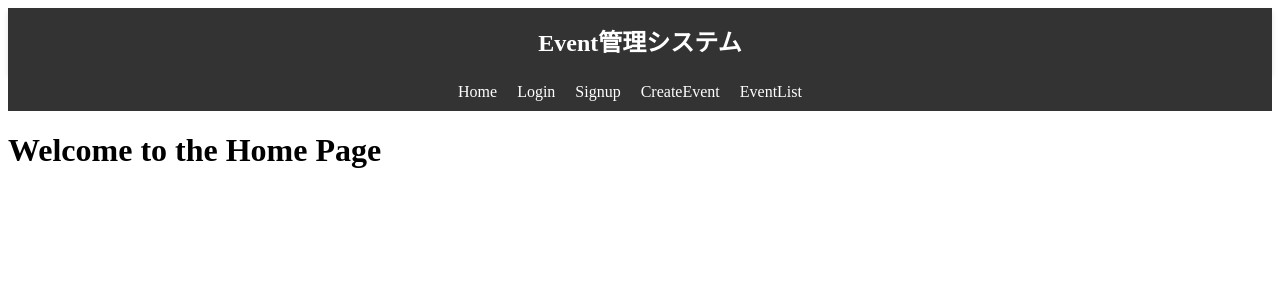
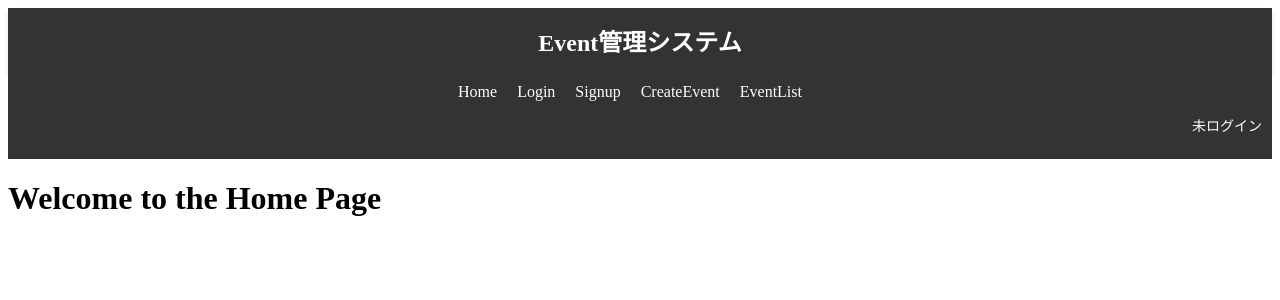
Before and after one commit to kh32n/event-system, a React (Create React App) app in the folder client/: page / in a window 1280 px wide. Shown: the top 300 px of the page. Built offline with nearby package versions, Linux system fonts and the light colour scheme.

Commit message:
feat:ナビゲーションにログイン状態の表示を追加

```diff
--- a/client/src/components/Navbar.js
+++ b/client/src/components/Navbar.js
@@ -1,8 +1,34 @@
 import React from 'react';
 import { Link } from 'react-router-dom';
 import '../styles/Navbar.css'
+import { useState } from "react";
+function Navbar() {
+  const [isLogin,setIsLogin] = useState(false);
 
-function Navbar() {
+  function LoginNav({Login}){
+    if(isLogin){
+      return (
+        <nav className="nav">
+        <ul>
+          <li>
+            <Link to="/">Home</Link>
+          </li>
+          <li>
+            <Link to="/signup">Signup</Link>
+          </li>
+          <li>
+            <Link to="/create-event">CreateEvent</Link>
+          </li>
+          <li>
+            <Link to="/events">EventList</Link>
+          </li>
+        </ul>
+        <div className="auth-status">
+          <p>ログイン中</p>
+        </div>
+      </nav>
+      )
+    } else {
       return (
         <nav className="nav">
         <ul>
@@ -22,7 +48,19 @@ function Navbar() {
             <Link to="/events">EventList</Link>
           </li>
         </ul>
+        <div className="auth-status">
+            <p>未ログイン</p>
+        </div>
       </nav>
+      )
+    }
+  }
+
+
+  return (
+    <div>
+      <LoginNav Login={isLogin} />
+    </div>
   );
 }
 
--- a/client/src/pages/SignupPage.js
+++ b/client/src/pages/SignupPage.js
@@ -8,5 +8,4 @@ function SignupPage() {
         </div>
     )
 }
-
 export default SignupPage;
--- a/client/src/styles/Navbar.css
+++ b/client/src/styles/Navbar.css
@@ -26,3 +26,8 @@
   .nav ul li a:hover {
     color: #ff9900;
   }
+  .auth-status {
+    font-size: 14px;
+    color: white;
+    text-align: right;
+  }
```
Lines whose indentation alone changed are shown as unchanged.
